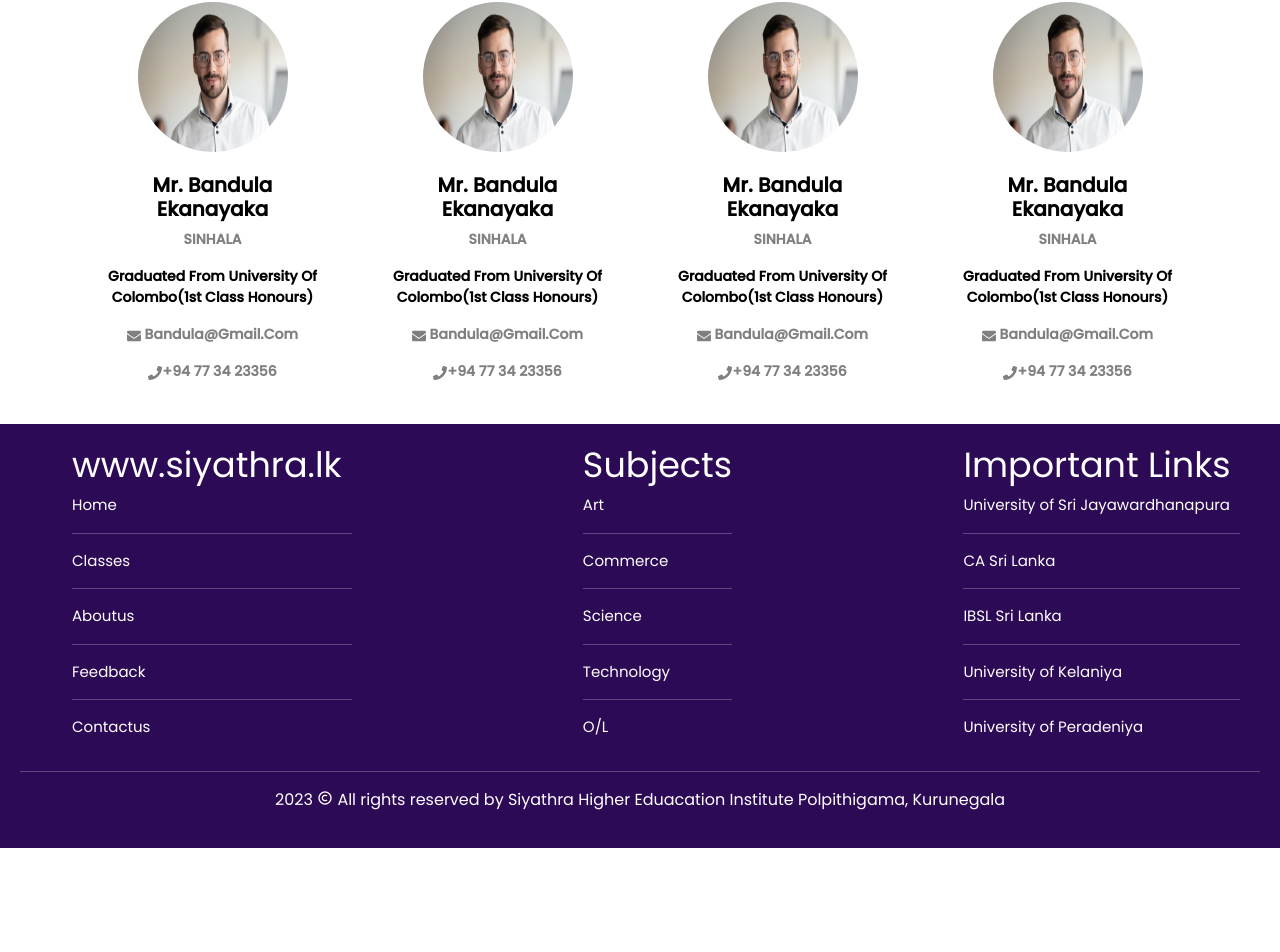
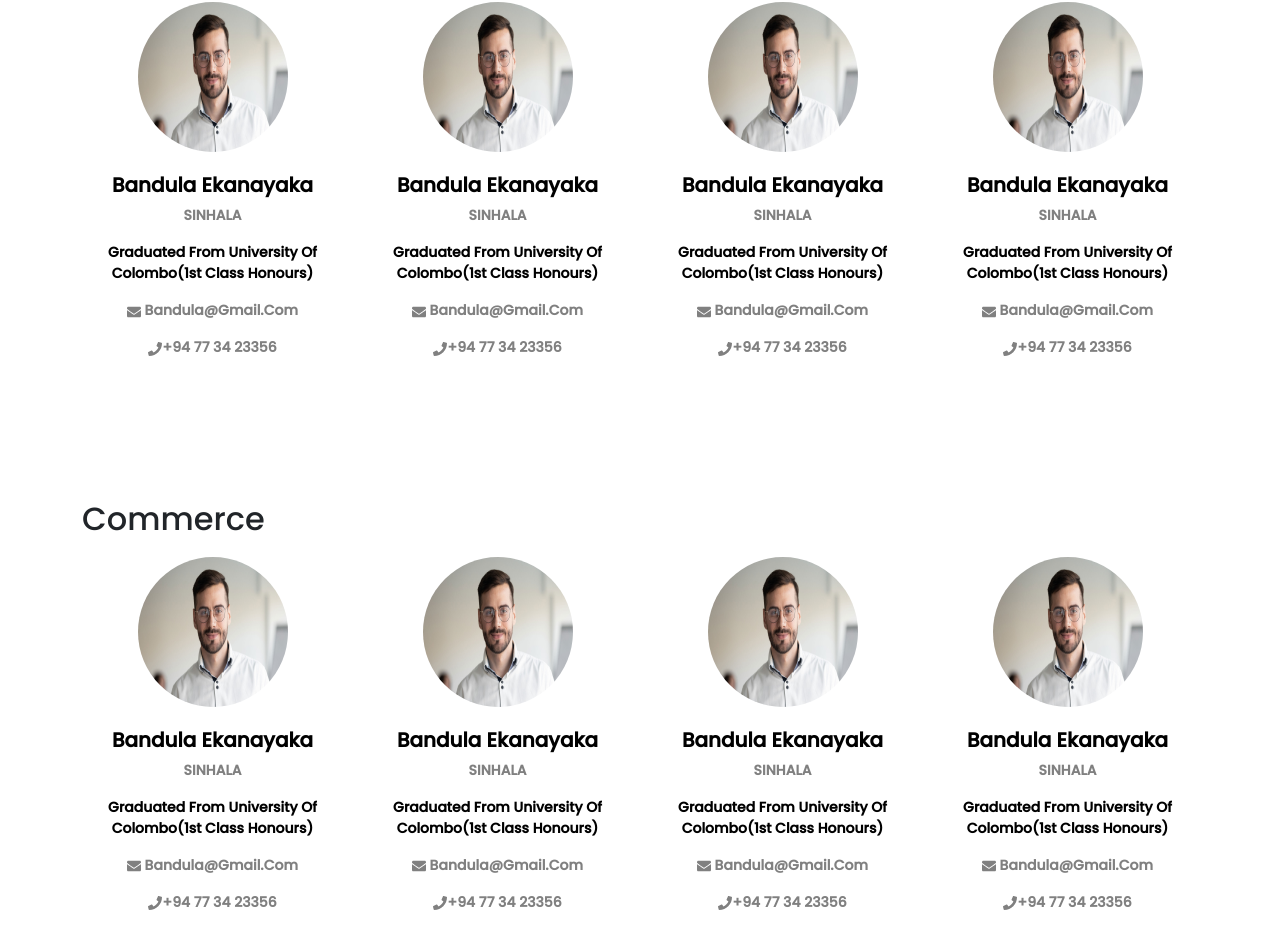
Before and after one commit to indika02/Group-project3.2, a React (Create React App) app in the folder client/: page /lecturer in a window 1280 px wide. Shown: the part 210-1162 px from the top of the page. Before the commit the page ends 1058 px from the top, so only its background shows below. Built offline with nearby package versions, Linux system fonts and the light colour scheme.

Commit message:
annoucements function completed

```diff
--- a/client/src/Dashboard/Student/Student.css
+++ b/client/src/Dashboard/Student/Student.css
@@ -73,7 +73,7 @@ Nav{
 
 }
 
-.subjects p{
+.subjects .main{
   font-size: 24px;
   font-weight: bold;
   background-color: #70169d;
@@ -132,3 +132,20 @@ Nav{
 #login-dropdown{
     color: white;
 }
+
+.message .message-content{
+  font-size: 15px;
+  background-color:white;
+  color: black;
+  text-decoration: none;
+  font-weight: normal;
+  text-align: left;
+}
+
+.message .content{
+  text-decoration: none;
+  background-color: white;
+  color: black;
+  font-weight: normal;
+  font-size: 10px;
+}
--- a/client/src/pages/Lecturer.js
+++ b/client/src/pages/Lecturer.js
@@ -24,7 +24,7 @@ import { FaEnvelope, FaPhone } from 'react-icons/fa';
             <div class="card">
               <img src={profilepic} alt="Card Image"/>
               <div class="content">
-              <h1 className='name'>Mr. Bandula Ekanayaka</h1>
+              <h1 className='name'>Bandula Ekanayaka</h1>
               <p>SINHALA</p>
                 <p className='degree'>Graduated from University of Colombo(1st class honours) </p>
                 <p><FaEnvelope/> bandula@gmail.com</p>
@@ -38,7 +38,7 @@ import { FaEnvelope, FaPhone } from 'react-icons/fa';
             <div class="card">
               <img src={profilepic} alt="Card Image"/>
               <div class="content">
-              <h1 className='name'>Mr. Bandula Ekanayaka</h1>
+              <h1 className='name'>Bandula Ekanayaka</h1>
               <p>SINHALA</p>
                 <p className='degree'>Graduated from University of Colombo(1st class honours) </p>
                 <p><FaEnvelope/> bandula@gmail.com</p>
@@ -52,7 +52,7 @@ import { FaEnvelope, FaPhone } from 'react-icons/fa';
             <div class="card">
               <img src={profilepic} alt="Card Image"/>
               <div class="content">
-              <h1 className='name'>Mr. Bandula Ekanayaka</h1>
+              <h1 className='name'>Bandula Ekanayaka</h1>
               <p>SINHALA</p>
                 <p className='degree'>Graduated from University of Colombo(1st class honours) </p>
                 <p><FaEnvelope/> bandula@gmail.com</p>
@@ -66,7 +66,7 @@ import { FaEnvelope, FaPhone } from 'react-icons/fa';
             <div class="card">
               <img src={profilepic} alt="Card Image"/>
               <div class="content">
-              <h1 className='name'>Mr. Bandula Ekanayaka</h1>
+              <h1 className='name'>Bandula Ekanayaka</h1>
               <p>SINHALA</p>
                 <p className='degree'>Graduated from University of Colombo(1st class honours) </p>
                 <p><FaEnvelope/> bandula@gmail.com</p>
@@ -78,6 +78,68 @@ import { FaEnvelope, FaPhone } from 'react-icons/fa';
 
           </Row>
           </ScrollRevealContainer>
+          <ScrollRevealContainer>
+          <Row>
+          <h2>Commerce</h2>
+
+          <Col sm={3}>
+          <ScrollRevealContainer>
+          <div class="card">
+            <img src={profilepic} alt="Card Image"/>
+            <div class="content">
+            <h1 className='name'>Bandula Ekanayaka</h1>
+            <p>SINHALA</p>
+              <p className='degree'>Graduated from University of Colombo(1st class honours) </p>
+              <p><FaEnvelope/> bandula@gmail.com</p>
+              <p><FaPhone/>+94 77 34 23356</p>
+            </div>
+          </div>
+          </ScrollRevealContainer>
+          </Col>
+          <Col sm={3}>
+          <ScrollRevealContainer>
+          <div class="card">
+            <img src={profilepic} alt="Card Image"/>
+            <div class="content">
+            <h1 className='name'>Bandula Ekanayaka</h1>
+            <p>SINHALA</p>
+              <p className='degree'>Graduated from University of Colombo(1st class honours) </p>
+              <p><FaEnvelope/> bandula@gmail.com</p>
+              <p><FaPhone/>+94 77 34 23356</p>
+            </div>
+          </div>
+          </ScrollRevealContainer>
+          </Col>
+          <Col sm={3}>
+          <ScrollRevealContainer>
+          <div class="card">
+            <img src={profilepic} alt="Card Image"/>
+            <div class="content">
+            <h1 className='name'>Bandula Ekanayaka</h1>
+            <p>SINHALA</p>
+              <p className='degree'>Graduated from University of Colombo(1st class honours) </p>
+              <p><FaEnvelope/> bandula@gmail.com</p>
+              <p><FaPhone/>+94 77 34 23356</p>
+            </div>
+          </div>
+          </ScrollRevealContainer>
+          </Col>
+          <Col sm={3}>
+          <ScrollRevealContainer>
+          <div class="card">
+            <img src={profilepic} alt="Card Image"/>
+            <div class="content">
+            <h1 className='name'>Bandula Ekanayaka</h1>
+            <p>SINHALA</p>
+              <p className='degree'>Graduated from University of Colombo(1st class honours) </p>
+              <p><FaEnvelope/> bandula@gmail.com</p>
+              <p><FaPhone/>+94 77 34 23356</p>
+            </div>
+          </div>
+          </ScrollRevealContainer>
+          </Col>
+          </Row>
+          </ScrollRevealContainer>
         </Container>
         <Footer/>
       </div>
```
Also changed, not shown: client/src/Dashboard/Student/Student.js (+142 -26 lines), 1 other file (tests, documents, lock files or other folders).
